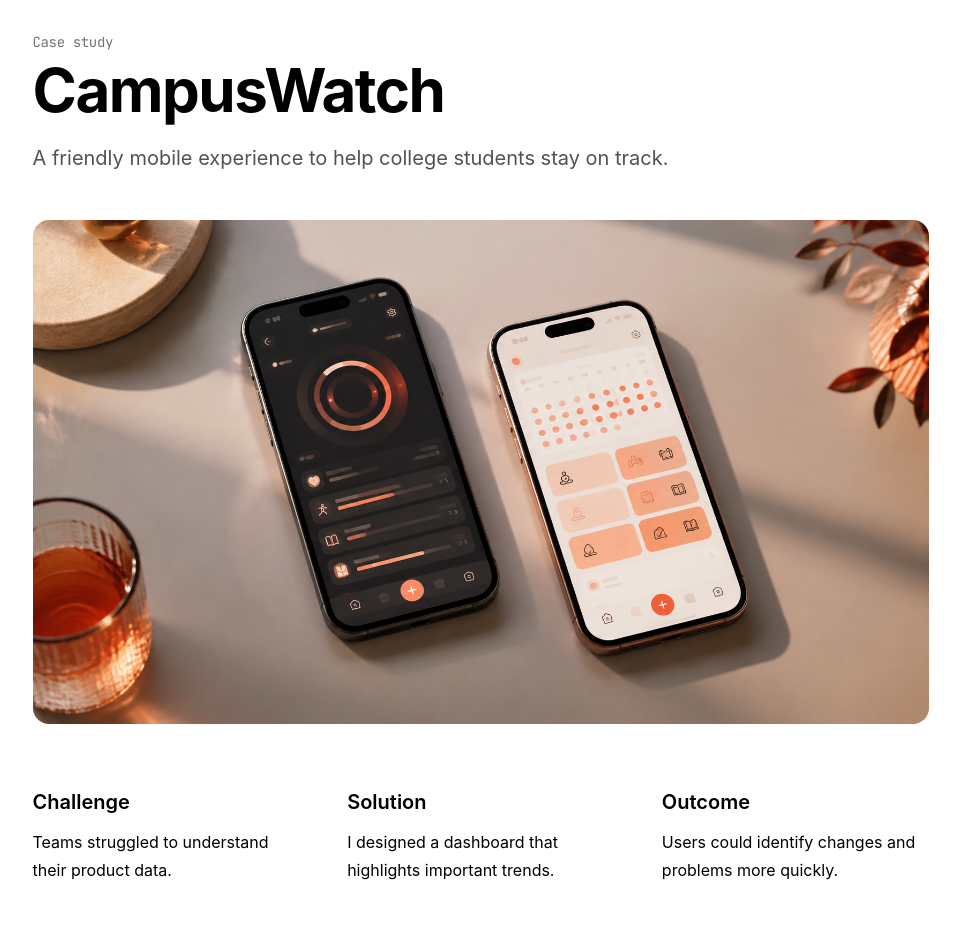
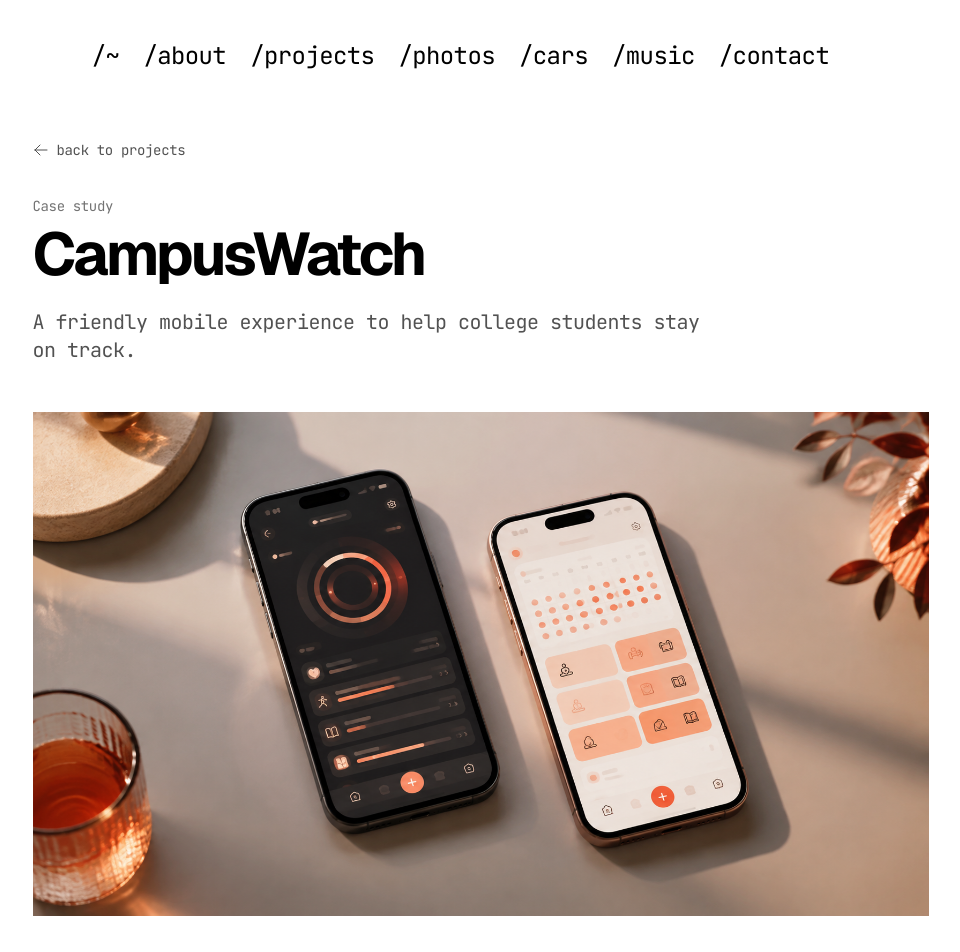
Before and after one commit to georgelth/GeorgePortfolio, a Next.js app: page /projects/campuswatch in a window 1280 px wide. Shown: the top 952 px of the page, without its empty margins (152-1112 px from the left). Before the commit the page ends 884 px from the top, so only its background shows below. Built offline with nearby package versions, Linux system fonts and the light colour scheme.

Commit message:
re-formatting the slug data handling for project descriptions. added markdown functionaility

```diff
--- a/app/blog/[slug]/page.tsx
+++ b/app/blog/[slug]/page.tsx
@@ -2,6 +2,7 @@ import { notFound } from 'next/navigation'
 import { CustomMDX } from 'app/components/mdx'
 import { formatDate, getBlogPosts } from 'app/blog/utils'
 import { baseUrl } from 'app/sitemap'
+import { BackLink } from 'app/components/back-link'
 
 export async function generateStaticParams() {
   let posts = getBlogPosts()
@@ -60,6 +61,9 @@ export default function Blog({ params }) {
 
   return (
     <section>
+      <div className="mb-6">
+        <BackLink href="/blog">back to blog</BackLink>
+      </div>
       <script
         type="application/ld+json"
         suppressHydrationWarning
--- /dev/null
+++ b/app/components/back-link.tsx
@@ -0,0 +1,14 @@
+import Link from 'next/link'
+import { ArrowLeftIcon } from '@heroicons/react/24/outline'
+
+export function BackLink({ href, children }: { href: string; children: React.ReactNode }) {
+  return (
+    <Link
+      href={href}
+      className="inline-flex min-h-11 items-center gap-2 font-mono text-sm text-neutral-600 underline-offset-4 transition-colors hover:text-neutral-950 hover:underline focus-visible:outline focus-visible:outline-2 focus-visible:outline-offset-4 dark:text-neutral-400 dark:hover:text-white"
+    >
+      <ArrowLeftIcon aria-hidden="true" className="size-4" />
+      {children}
+    </Link>
+  )
+}
--- a/app/global.css
+++ b/app/global.css
@@ -8,6 +8,11 @@
 .font-mono {
   font-family: var(--font-jetbrains-mono);
   letter-spacing: var(--letter-spacing-tight, -0.025em);
+}
+
+.case-study :is(h1, h2, h3, h4, h5, h6) {
+  font-family: var(--font-geist-sans);
+  letter-spacing: var(--letter-spacing-tighter, -0.05em);
 }
 
 ::selection {
--- a/app/projects/[slug]/page.tsx
+++ b/app/projects/[slug]/page.tsx
@@ -1,6 +1,9 @@
 import Image from 'next/image'
 import { notFound } from 'next/navigation'
 import { getProject, projects } from '../data'
+import { CustomMDX } from 'app/components/mdx'
+import { Navbar } from 'app/components/nav'
+import { BackLink } from 'app/components/back-link'
 
 export function generateStaticParams() {
   return projects.map((project) => ({
@@ -22,21 +25,25 @@ export default async function ProjectCaseStudy({
 
   return (
     <article>
-      <header className="mb-12">
+      <Navbar/>
+      <header className="my-12">
+        <div className="mb-6">
+          <BackLink href="/projects">back to projects</BackLink>
+        </div>
         <p className="font-mono text-sm text-neutral-500">
           Case study
         </p>
 
-        <h1 className="mt-2 text-4xl font-bold tracking-tight md:text-6xl">
+        <h1 className="font-sans mt-2 text-4xl font-bold md:text-6xl">
           {project.title}
         </h1>
 
-        <p className="mt-6 max-w-2xl text-xl text-neutral-600 dark:text-neutral-400">
+        <p className="font-mono mt-6 max-w-2xl text-xl text-neutral-600 dark:text-neutral-400">
           {project.description}
         </p>
       </header>
 
-      <div className="relative aspect-video overflow-hidden rounded-2xl">
+      <div className="relative aspect-video overflow-hidden">
         <Image
           src={project.image}
           alt={`${project.title} case study`}
@@ -46,21 +53,8 @@ export default async function ProjectCaseStudy({
         />
       </div>
 
-      <div className="mt-16 grid gap-12 md:grid-cols-3">
-        <section>
-          <h2 className="text-xl font-semibold">Challenge</h2>
-          <p className="mt-3 leading-7">{project.challenge}</p>
-        </section>
-
-        <section>
-          <h2 className="text-xl font-semibold">Solution</h2>
-          <p className="mt-3 leading-7">{project.solution}</p>
-        </section>
-
-        <section>
-          <h2 className="text-xl font-semibold">Outcome</h2>
-          <p className="mt-3 leading-7">{project.outcome}</p>
-        </section>
+      <div className="prose case-study mt-16 font-mono leading-7">
+        <CustomMDX source={project.text} />
       </div>
     </article>
   )
--- a/app/projects/data.ts
+++ b/app/projects/data.ts
@@ -1,13 +1,20 @@
+// Write case studies in Markdown using multiline template strings for text.
 export const projects = [
   {
     slug: "portfolio",
     title: 'Personal Portfolio',
     description: 'The website you\'re looking at right now!',
-    image: '/projects/pulse-analytics.png',
-    tags: ['Next.js', 'TypeScript'],
-    challenge: 'Teams struggled to understand their product data.',
-    solution: 'I designed a dashboard that highlights important trends.',
-    outcome: 'Users could identify changes and problems more quickly.',
+    image: '/projects/portfolio1.png',
+    tags: ['Next.js', 'TypeScript', 'Tailwind'],
+    text: `
+    # why
+    I wanted to build this portfolio because I felt like a résumé could only tell part of my story. Sure, it can list the languages I know, the projects I've worked on, and the jobs I've worked at, but it fails to show how I think, what I care about, or the things that I spend my time creating.
+
+    So instead of making another average portfolio that just lists my experience, I wanted to build something that felt like me. A place where I could show my work as a developer alongside other things that influence me: cars, music, photography, and whatever else I happen to be doing. Those things might not fit neatly into a résumé, but they are still a big part of how I approach creativity and problem solving.
+
+    I also wanted the website itself to be a part of the portfolio. Rather than starting from a template plugging and chugging and calling it a day, I decided I wanted to design and build something from scratch where I could experiment with ideas, learn new technologies, and occasionally make things harder for myself just because I thought they would look cool.
+
+    More than anything, I wanted a space than can keep evolving with me. I'll build new projects, pick up new hobbies, learn new technologies, and probably change my mind about how this website should look a hundred times. The whole point of this is to continue building and updating it as I figure out where I'm headed next.`
   },
   {
     slug: "campuswatch",
@@ -15,9 +22,7 @@ export const projects = [
     description: 'A friendly mobile experience to help college students stay on track.',
     image: '/projects/habit-loop.png',
     tags: ['Ionic', 'TypeScript', 'Node.js', 'Java', 'MySQL'],
-    challenge: 'Teams struggled to understand their product data.',
-    solution: 'I designed a dashboard that highlights important trends.',
-    outcome: 'Users could identify changes and problems more quickly.',
+    text: 'Teams struggled to understand their product data.'
   },
   {
     slug: "hippoexchange",
@@ -25,9 +30,7 @@ export const projects = [
     description: 'A Facebook Marketplace alternative.',
     image: '/projects/devflow-cli.png',
     tags: ['Dart', 'Flutter', 'Node.js', 'MySQL'],
-    challenge: 'Teams struggled to understand their product data.',
-    solution: 'I designed a dashboard that highlights important trends.',
-    outcome: 'Users could identify changes and problems more quickly.',
+    text: 'Teams struggled to understand their product data.'
   },
   {
     slug: "learnspace",
@@ -35,9 +38,7 @@ export const projects = [
     description: 'An accessible learning platform that keeps courses, lessons, and progress in one place.',
     image: '/projects/learnspace.png',
     tags: ['Next.js', 'PostgreSQL'],
-    challenge: 'Teams struggled to understand their product data.',
-    solution: 'I designed a dashboard that highlights important trends.',
-    outcome: 'Users could identify changes and problems more quickly.',
+    text: 'Teams struggled to understand their product data.'
   },
   {
     slug: "particlefield",
@@ -45,9 +46,7 @@ export const projects = [
     description: 'An interactive experiment that turns live data into a responsive particle system.',
     image: '/projects/particle-field.png',
     tags: ['WebGL', 'Three.js'],
-    challenge: 'Teams struggled to understand their product data.',
-    solution: 'I designed a dashboard that highlights important trends.',
-    outcome: 'Users could identify changes and problems more quickly.',
+    text: 'Teams struggled to understand their product data.'
   },
   {
     slug: "ledger",
@@ -55,9 +54,7 @@ export const projects = [
     description: 'A personal finance dashboard designed to make spending patterns easier to understand.',
     image: '/projects/ledger.png',
     tags: ['React', 'Data Viz'],
-    challenge: 'Teams struggled to understand their product data.',
-    solution: 'I designed a dashboard that highlights important trends.',
-    outcome: 'Users could identify changes and problems more quickly.',
+    text: 'Teams struggled to understand their product data.'
   },
 ]
 
```
Also changed, not shown: public/projects/portfolio1.png (added).
